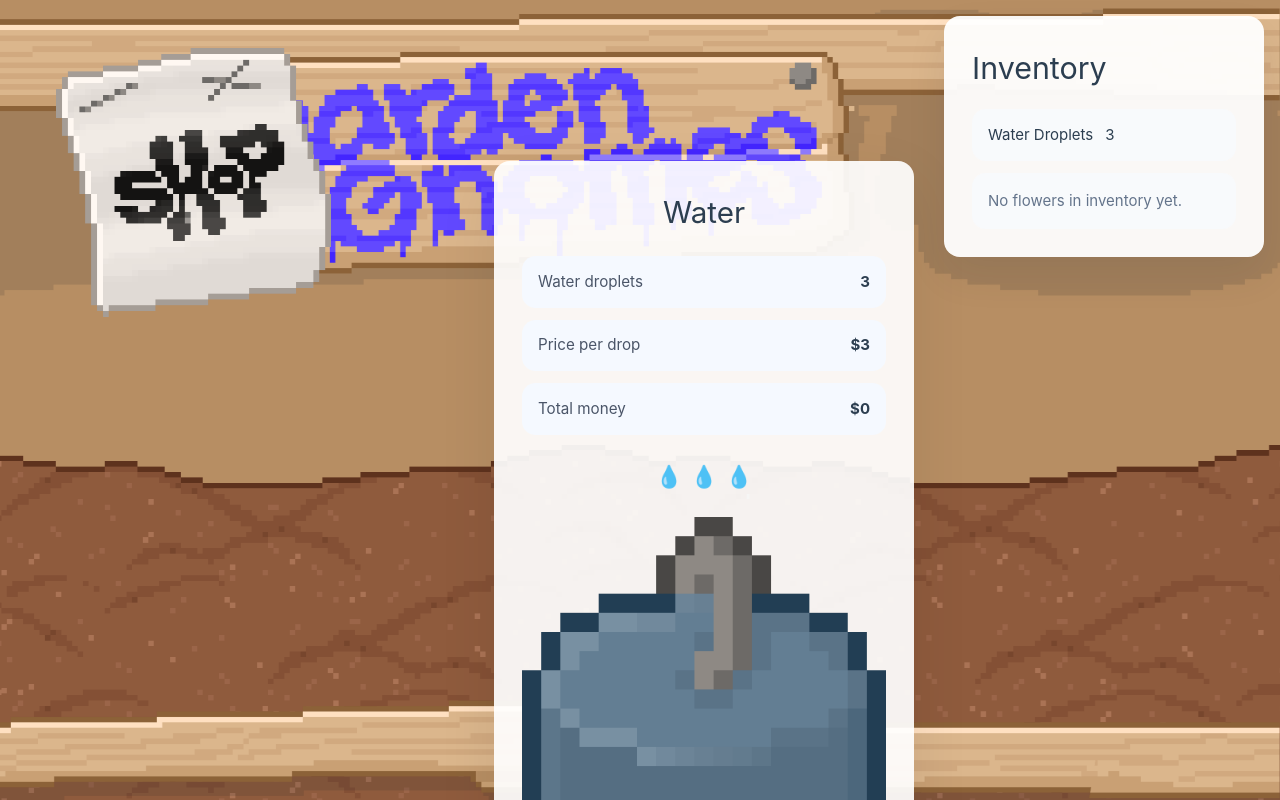
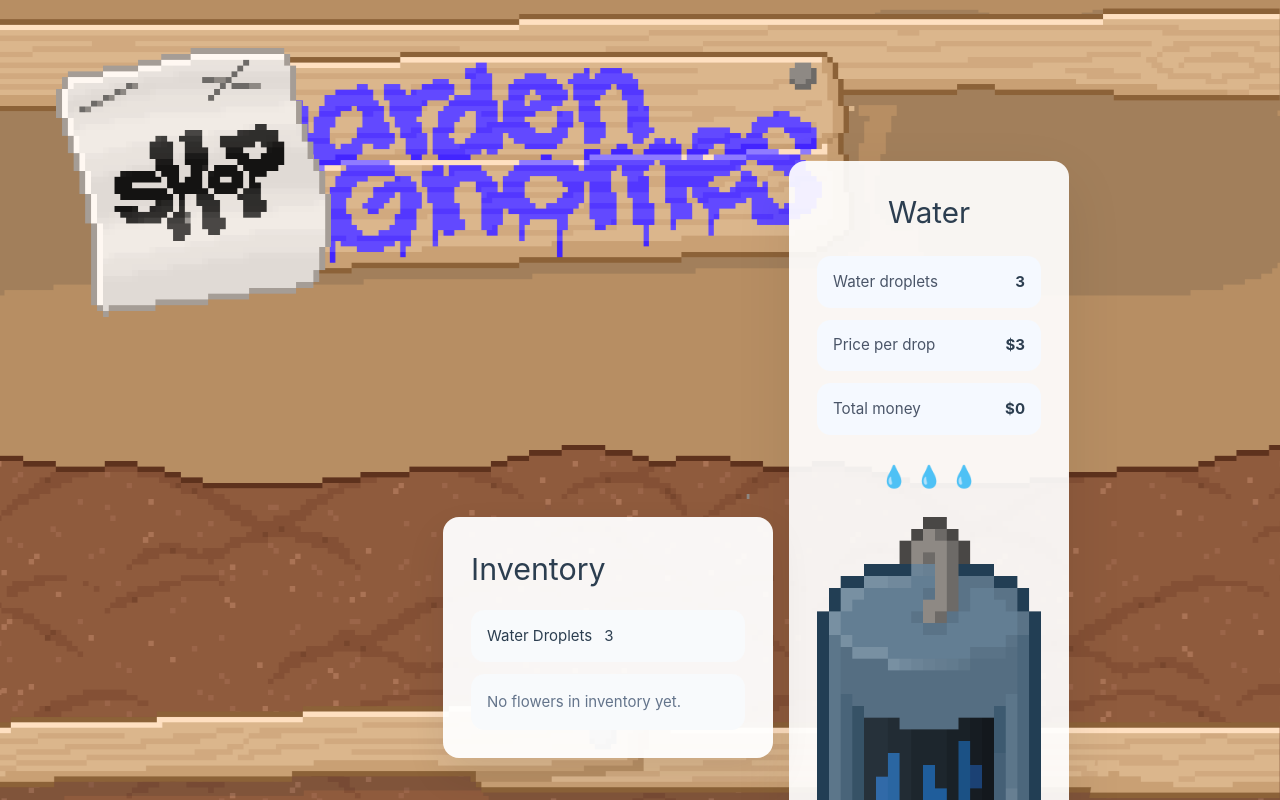
Before and after one commit to staten-island-tech/vue-supabase-project-we-the-garden-gnomes, a Vue app in the folder garden/: page / in a window 1280 px wide. Shown: the top 800 px of the page. Built offline with nearby package versions, Linux system fonts and the light colour scheme.

Commit message:
Update garden.vue

```diff
--- a/garden/src/views/garden.vue
+++ b/garden/src/views/garden.vue
@@ -120,7 +120,7 @@ function closeShop() {
 
 .container {
   width: 100%;
-  max-width: 1600px;
+  max-width: 160px;
   display: flex;
   flex-wrap: nowrap;
   gap: 2rem;
@@ -131,12 +131,12 @@ function closeShop() {
 }
 
 .inventory-floating {
-  position: fixed;
   top: 1rem;
   right: 1rem;
-  width: 320px;
+  width: 330px;
   max-width: 30vw;
   z-index: 30;
+  position: relative;
 }
 
 .shop-overlay {
```
